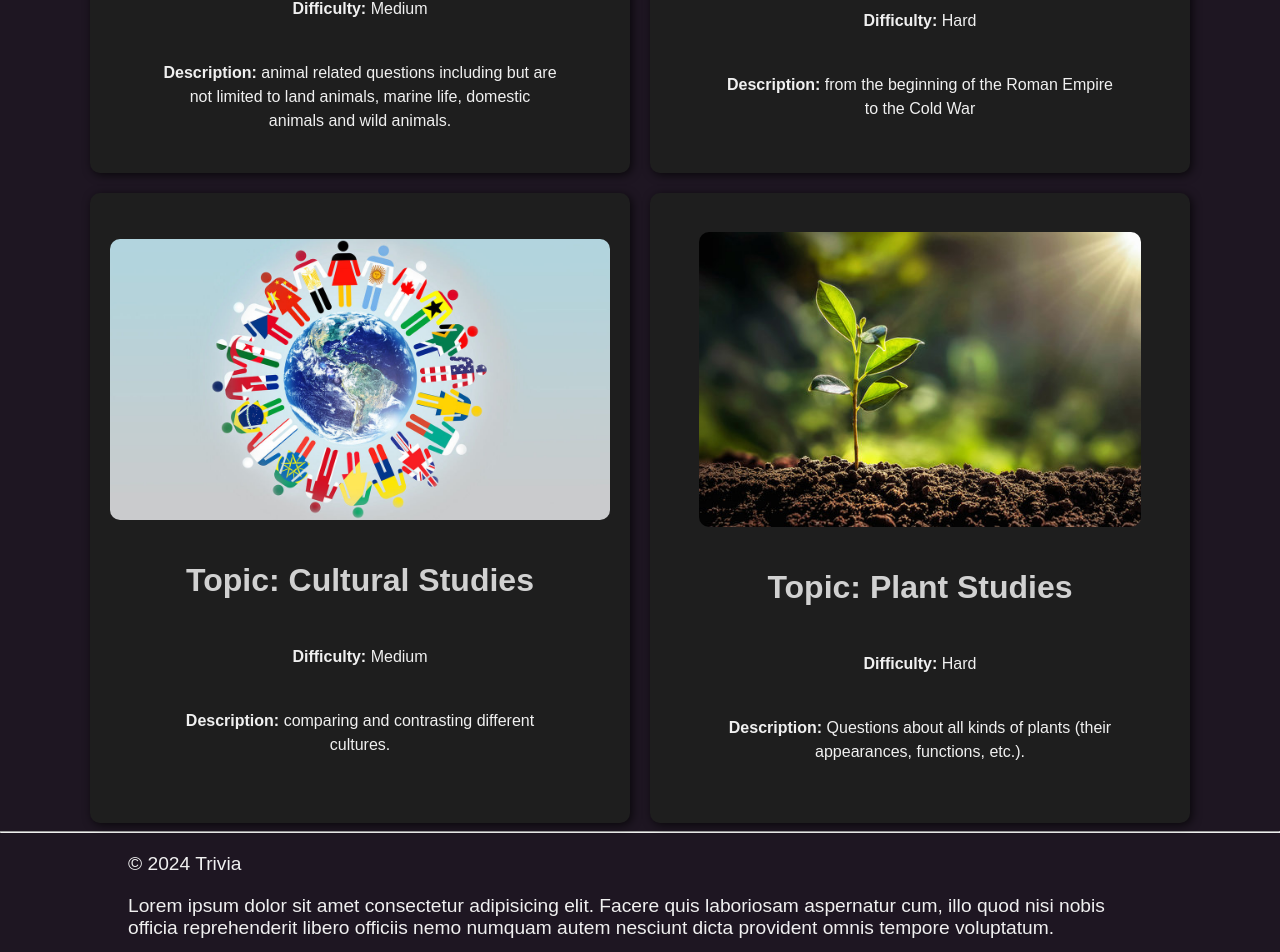
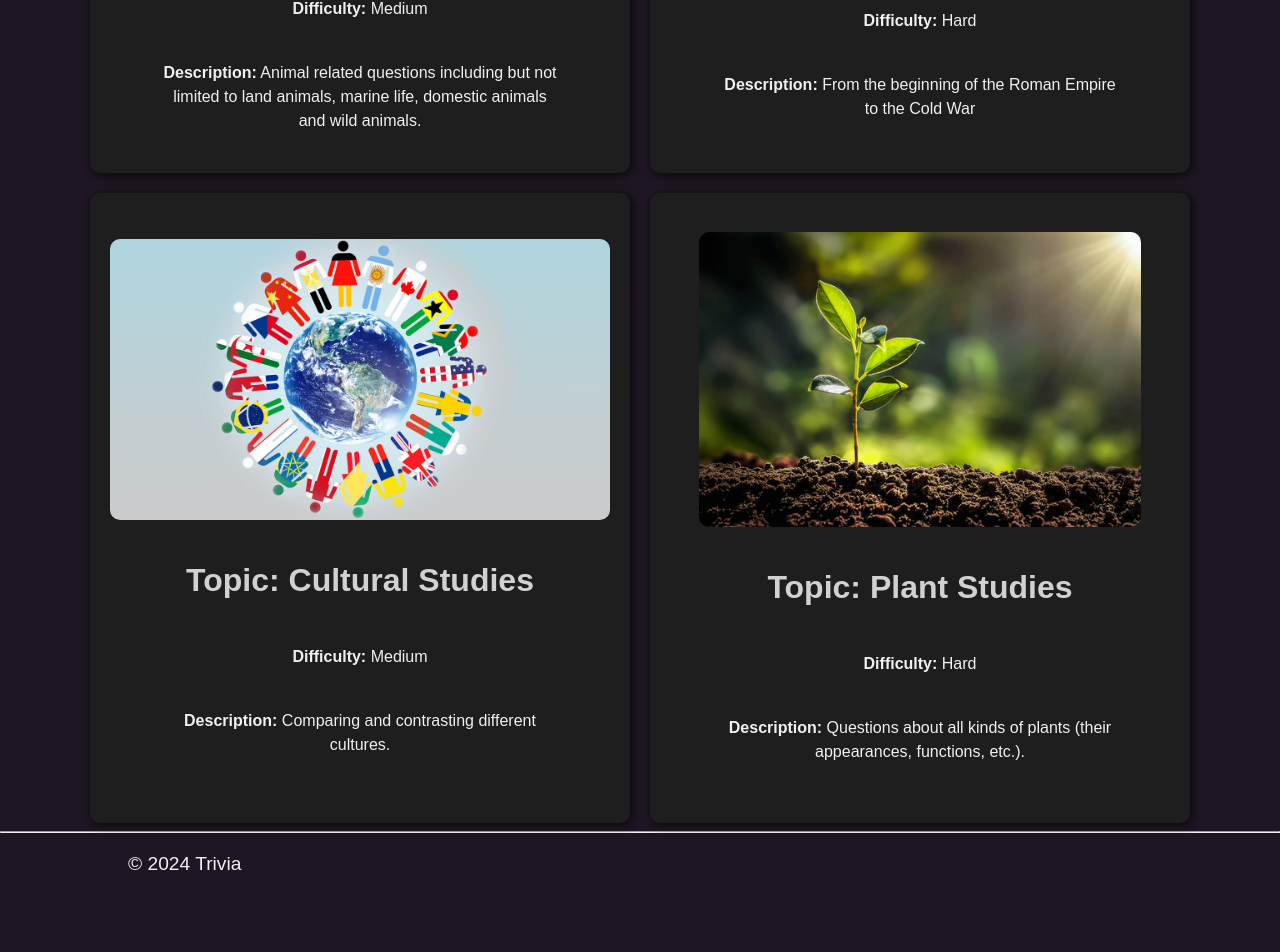
Before and after one commit to Heng-Pok/Trivia-App, a React (Vite) app: page / in a window 1280 px wide. Shown: the part 730-1682 px from the top of the page. After the commit the page ends 1625 px from the top, so only its background shows below. Built offline with nearby package versions, Linux system fonts and the light colour scheme.

Commit message:
minor style change

```diff
--- a/src/AnimalCard.jsx
+++ b/src/AnimalCard.jsx
@@ -6,7 +6,7 @@ function AnimalCard( {onClick} ){
             <img src = {profilePic} alt = "owl-picture" />
             <h2>Topic: Animal Studies</h2>
             <p><b>Difficulty:</b> Medium</p>
-            <p><b>Description:</b> animal related questions including but are not limited to land animals, marine life, domestic animals and wild animals.</p>
+            <p><b>Description:</b> Animal related questions including but not limited to land animals, marine life, domestic animals and wild animals.</p>
         </div>
     )
 }
--- a/src/CultureCard.jsx
+++ b/src/CultureCard.jsx
@@ -7,7 +7,7 @@ function CultureCard( {onClick} ){
             <img src = {profilePic} alt = "cultures-picture" />
             <h2>Topic: Cultural Studies</h2>
             <p><b>Difficulty:</b> Medium</p>
-            <p><b>Description:</b> comparing and contrasting different cultures.</p>
+            <p><b>Description:</b> Comparing and contrasting different cultures.</p>
         </div>
     )
 }
--- a/src/GameScreen.jsx
+++ b/src/GameScreen.jsx
@@ -109,7 +109,7 @@ const GameScreen = ( {user} ) => {
                 <a href="/">Home</a>
             </div>
             <h1>Category: {cardType}</h1>
-            {username ? <p>Logged in as: {username}</p> : <p class="message">Please log in or sign up.</p>}
+            {username ? <p class="message">Logged in as: {username}</p> : <p class="message">Please log in or sign up.</p>}
             <h2>Score: {score}</h2>
             {categoryData ? (
                 <Board
--- a/src/HistoryCard.jsx
+++ b/src/HistoryCard.jsx
@@ -7,7 +7,7 @@ function HistoryCard( {onClick} ){
             <img src={profilePic} alt="history-picture" />
             <h2>Topic: World History</h2>
             <p><b>Difficulty:</b> Hard</p>
-            <p><b>Description:</b> from the beginning of the Roman Empire to the Cold War</p>
+            <p><b>Description:</b> From the beginning of the Roman Empire to the Cold War</p>
         </div>
     )
 }
--- a/src/MainPage.jsx
+++ b/src/MainPage.jsx
@@ -9,7 +9,6 @@ function MainPage ( {setUser} ){
         <Header setUser={setUser}/>
         <Body/>
         <Footer/>
-        <p>Lorem ipsum dolor sit amet consectetur adipisicing elit. Facere quis laboriosam aspernatur cum, illo quod nisi nobis officia reprehenderit libero officiis nemo numquam autem nesciunt dicta provident omnis tempore voluptatum.</p>
         </>
     )
 }
```
